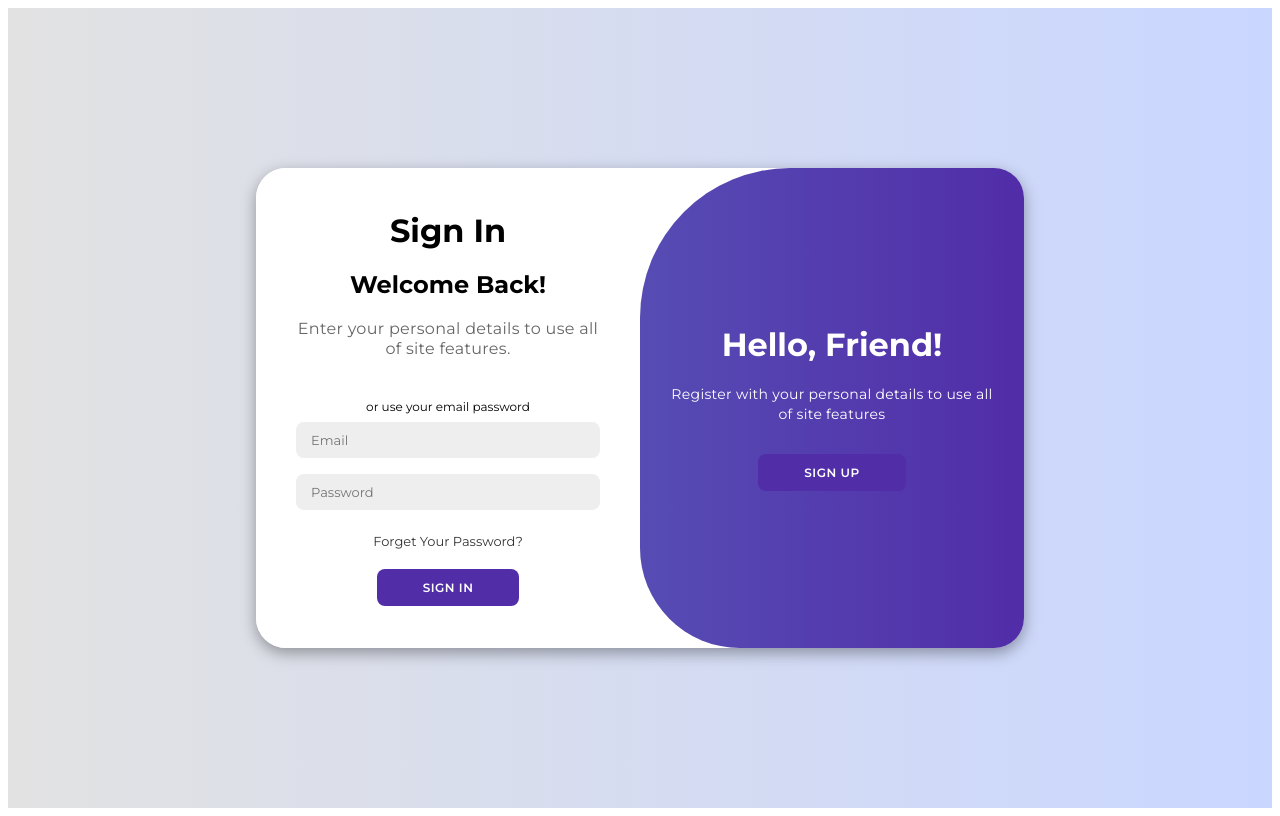
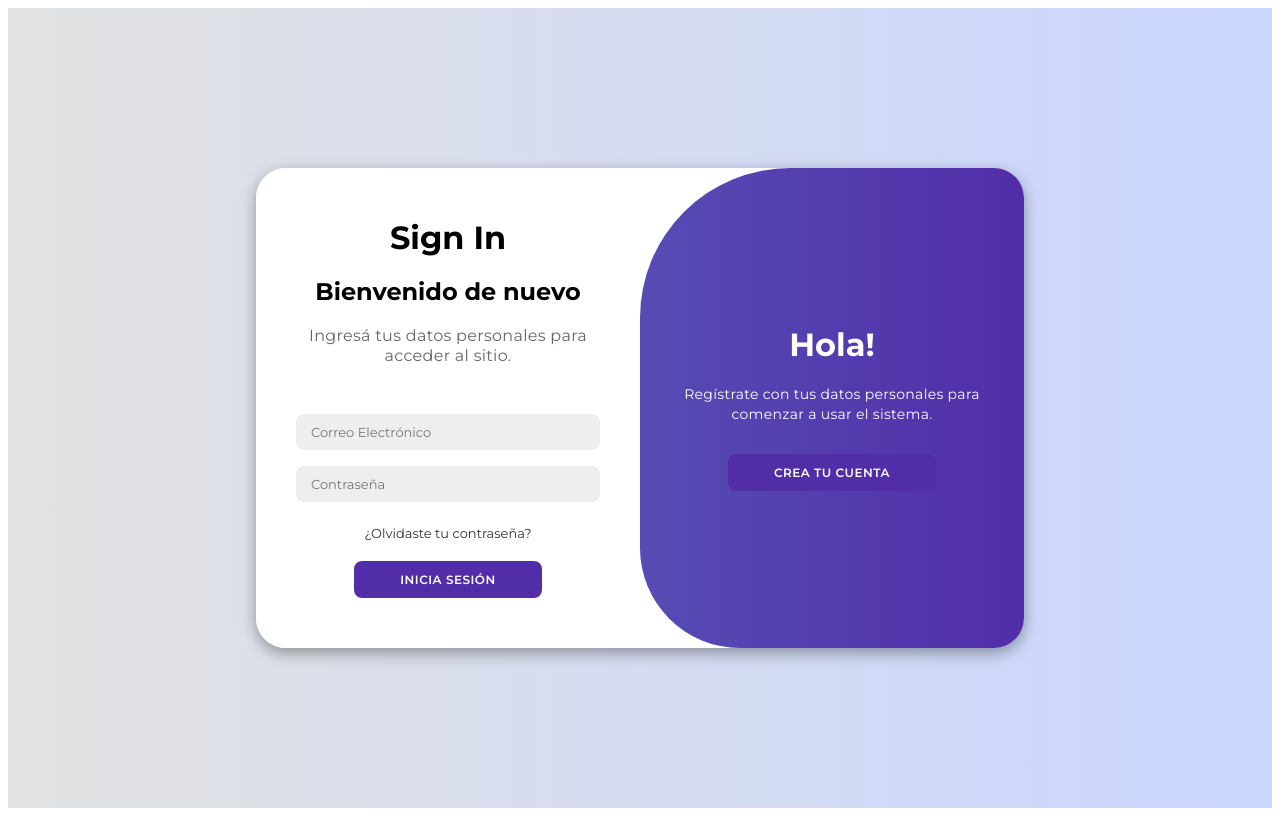
Before and after one commit to MatiasFigliuolo/TP-FINAL-HIS, an Angular app: page / in a window 1280 px wide. Built offline with nearby package versions, Linux system fonts and the light colour scheme.

Commit message:
Cambios a español

```diff
--- a/src/app/log-in/log-in.component.html
+++ b/src/app/log-in/log-in.component.html
@@ -5,7 +5,7 @@
     <meta charset="UTF-8">
     <meta name="viewport" content="width=device-width, initial-scale=1.0">
     <link rel="stylesheet" href="https://cdnjs.cloudflare.com/ajax/libs/font-awesome/6.4.2/css/all.min.css">
-    <title>Modern Login Page | SortedCoding</title>
+    <title>AtlanticHealth</title>
 </head>
 
 <body>
@@ -13,43 +13,40 @@
     <div class="container" [class.active]="isActive" id="container">
         <div class="form-container sign-up">
             <form>
-                <h1>Create Account</h1>
+                <h1>Crear cuenta</h1>
                 <div class="welcome-message">
-                    <h2>Welcome to Our Platform!</h2>
-                    <p>Sign in or create an account to enjoy all the features.</p>
+                    <h2>Bienvenido a nuestro HIS</h2>
+                    <p>Iniciá sesión o creá tu cuenta para usar todas nuestras herramientas.</p>
                 </div>
-                <span>or use your email for registration</span>
-                <input type="text" placeholder="Name">
+                <input type="text" placeholder="Nombre">
                 <input type="email" placeholder="Email">
-                <input type="password" placeholder="Password">
-                <button>Sign Up</button>
+                <input type="password" placeholder="Contraseña">
+                <button>Registrarse</button>
             </form>
         </div>
         <div class="form-container sign-in">
             <form>
                 <h1>Sign In</h1>
                 <div class="welcome-message">
-                    <h2>Welcome Back!</h2>
-                    <p>Enter your personal details to use all of site features.</p>
+                    <h2>Bienvenido de nuevo</h2>
+                    <p>Ingresá tus datos personales para acceder al sitio.</p>
                 </div>
-                <span>or use your email password</span>
-                <input type="email" placeholder="Email">
-                <input type="password" placeholder="Password">
-                <a href="#">Forget Your Password?</a>
-                <button>Sign In</button>
+                <input type="email" placeholder="Correo Electrónico">
+                <input type="password" placeholder="Contraseña">
+                <a href="#">¿Olvidaste tu contraseña?</a>
+                <button>Inicia Sesión</button>
             </form>
         </div>
         <div class="toggle-container">
             <div class="toggle">
                 <div class="toggle-panel toggle-left">
-                    <h1>Welcome Back!</h1>
-                    <p>Enter your personal details to use all of site features</p>
-                    <button type="button" (click)="deactivateContainer()">Sign In</button>
+                    <h1>Bienvenido de nuevo</h1>
+                    <p>Ingresá tus datos personales para acceder al sitio.</p>
+                    <button type="button" (click)="deactivateContainer()">Inicia Sesión</button>
                 </div>
                 <div class="toggle-panel toggle-right">
-                    <h1>Hello, Friend!</h1>
-                    <p>Register with your personal details to use all of site features</p>
-                    <button type="button" (click)="activateContainer()">Sign Up</button>
+                    <h1>Hola!</h1>
+                    <p>Regístrate con tus datos personales para comenzar a usar el sistema.</p>                    <button type="button" (click)="activateContainer()">Crea tu cuenta</button>
                 </div>
             </div>
         </div>
```
